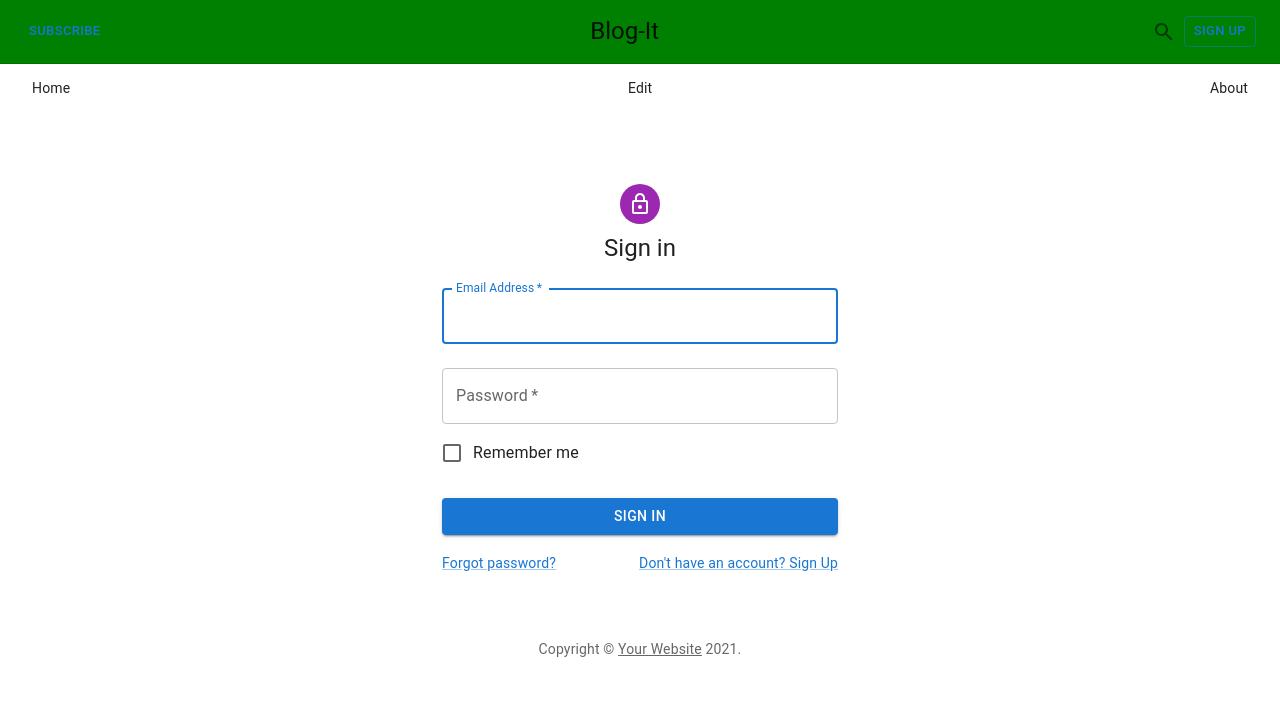
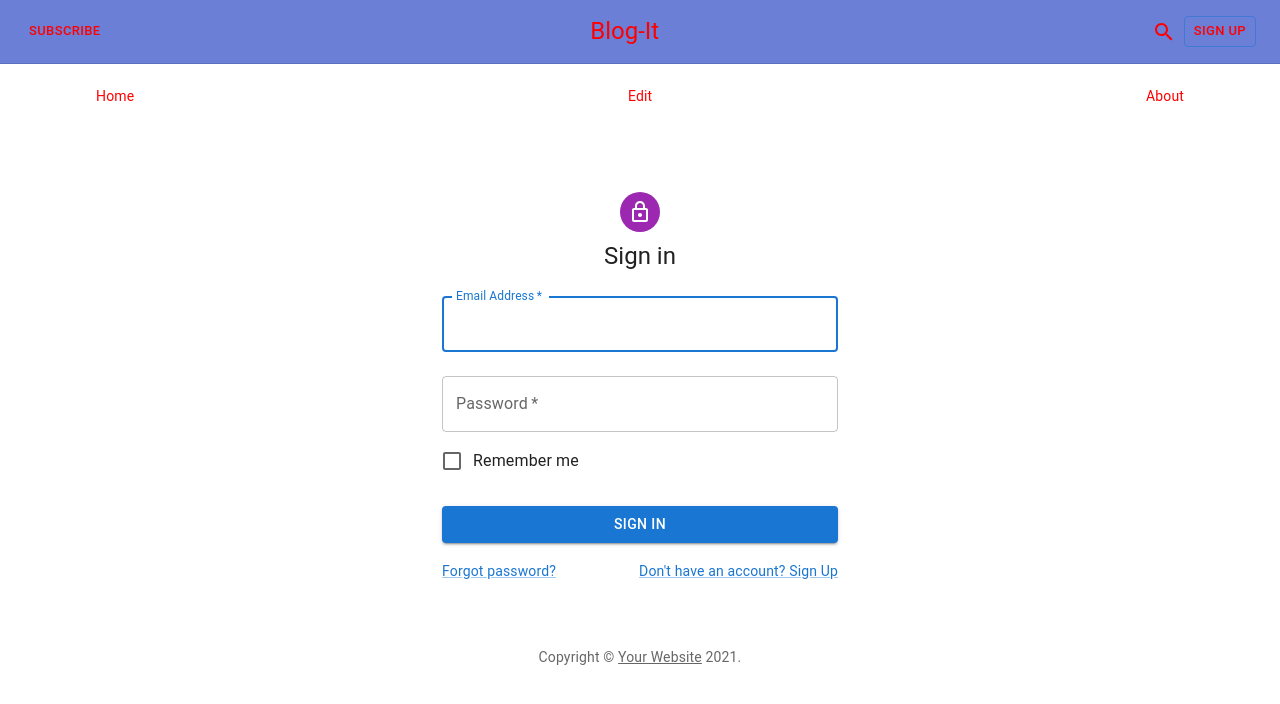
Before and after one commit to ikeman32/blog-it, a React (Create React App) app: page /Login in a window 1280 px wide. Shown: the top 704 px of the page. Built offline with nearby package versions, Linux system fonts and the light colour scheme.

Commit message:
Update installed node components

```diff
--- a/package.json
+++ b/package.json
@@ -8,6 +8,7 @@
     "@mui/icons-material": "^5.0.5",
     "@mui/material": "^5.2.4",
     "dotenv": "^10.0.0",
+    "node-sass": "^7.0.0",
     "prop-types": "^15.7.2",
     "react": "^17.0.2",
     "react-dom": "^17.0.2",
@@ -15,7 +16,6 @@
     "react-quill": "^1.3.5",
     "react-router-dom": "^6.1.1",
     "react-scripts": "^5.0.0",
-    "sass": "^1.45.0",
     "styled-components": "^5.3.3"
   },
   "scripts": {
--- a/src/App.js
+++ b/src/App.js
@@ -1,21 +1,23 @@
 import * as React from "react";
 import MyRoutes from "./components/routes/Routes"; //Import routes
 import { Header, StickyFooter, sections, title } from "./components/index";
+import Box from '@mui/material/Box';
+
 import "./App.scss";
 
 function App() {
   //Required for Header
 
   return (
-    <div className='app' >
+    <Box className='app' >
 
       {/* title and sections required */}
       <Header title={title} sections={sections}/>
-      <div className='app-content'>
+      <Box className='app-content'>
         <MyRoutes />
-      </div>
+      </Box>
       <StickyFooter />
-    </div>
+    </Box>
   );
 }
 
--- a/src/components/header/Header.js
+++ b/src/components/header/Header.js
@@ -1,11 +1,12 @@
 import * as React from "react";
-import PropTypes from 'prop-types';
-import Toolbar from '@mui/material/Toolbar';
-import Button from '@mui/material/Button';
-import IconButton from '@mui/material/IconButton';
-import SearchIcon from '@mui/icons-material/Search';
-import Typography from '@mui/material/Typography';
-import Link from '@mui/material/Link';
+import PropTypes from "prop-types";
+import Toolbar from "@mui/material/Toolbar";
+import Button from "@mui/material/Button";
+import IconButton from "@mui/material/IconButton";
+import SearchIcon from "@mui/icons-material/Search";
+import Typography from "@mui/material/Typography";
+import Link from "@mui/material/Link";
+import Container from "@mui/material/Container";
 
 function Header(props) {
   const { sections, title } = props;
@@ -14,47 +15,60 @@ function Header(props) {
   return (
     <React.Fragment>
       {/* Header */}
-      <Toolbar sx={{ borderBottom: 1, borderColor: 'divider', backgroundColor: 'green' }}>
-        <Button size="small" href='#' >Subscribe</Button>
+      <Toolbar
+        sx={{
+          borderBottom: 1,
+          borderColor: "divider",
+          backgroundColor: "#6b7fd7",
+        }}
+      >
+        {/* Subscribe Button */}
+        <Button size="small" href="#" sx={{color: "red"}} >
+          Subscribe
+        </Button>
+        {/* Title */}
         <Typography
           component="h2"
           variant="h5"
           color="inherit"
           align="center"
           noWrap
-          sx={{ flex: 1 }}
+          sx={{ flex: 1, color: "red" }}
         >
           {title}
         </Typography>
+        {/* Search Button */}
         <IconButton>
-          <SearchIcon />
+          <SearchIcon sx={{color: "red"}} />
         </IconButton>
-        <Button variant="outlined" size="small" href='/SignUp' >
+        {/* Sign up Button */}
+        <Button variant="outlined" size="small" href="/SignUp" sx={{color: "red"}} >
           Sign up
         </Button>
       </Toolbar>
       {/* Navigation */}
       {/* TODO: Make attributes of the navigation configurable */}
+      <Container maxWidth="lg" sx={{ mt: 1 }}>
         <Toolbar
           component="nav"
           variant="dense"
-        sx={{ justifyContent: 'space-between', overflowX: 'auto' }}
+          sx={{ justifyContent: "space-between", overflowX: "auto" }}
         >
           {sections.map((section) => (
             <Link
               color="inherit"
               noWrap
-            underline='none'
+              underline="none"
               key={section.title}
               variant="body2"
               href={section.url}
-            sx={{ p: 1, flexShrink: 0 }}
+              sx={{ p: 1, flexShrink: 0, color: "red" }}
             >
               {section.title}
-
             </Link>
           ))}
         </Toolbar>
+      </Container>
     </React.Fragment>
   );
 }
@@ -64,7 +78,7 @@ Header.propTypes = {
     PropTypes.shape({
       title: PropTypes.string.isRequired,
       url: PropTypes.string.isRequired,
-    }),
+    })
   ).isRequired,
   title: PropTypes.string.isRequired,
 };
```
Lines whose indentation alone changed are shown as unchanged.
